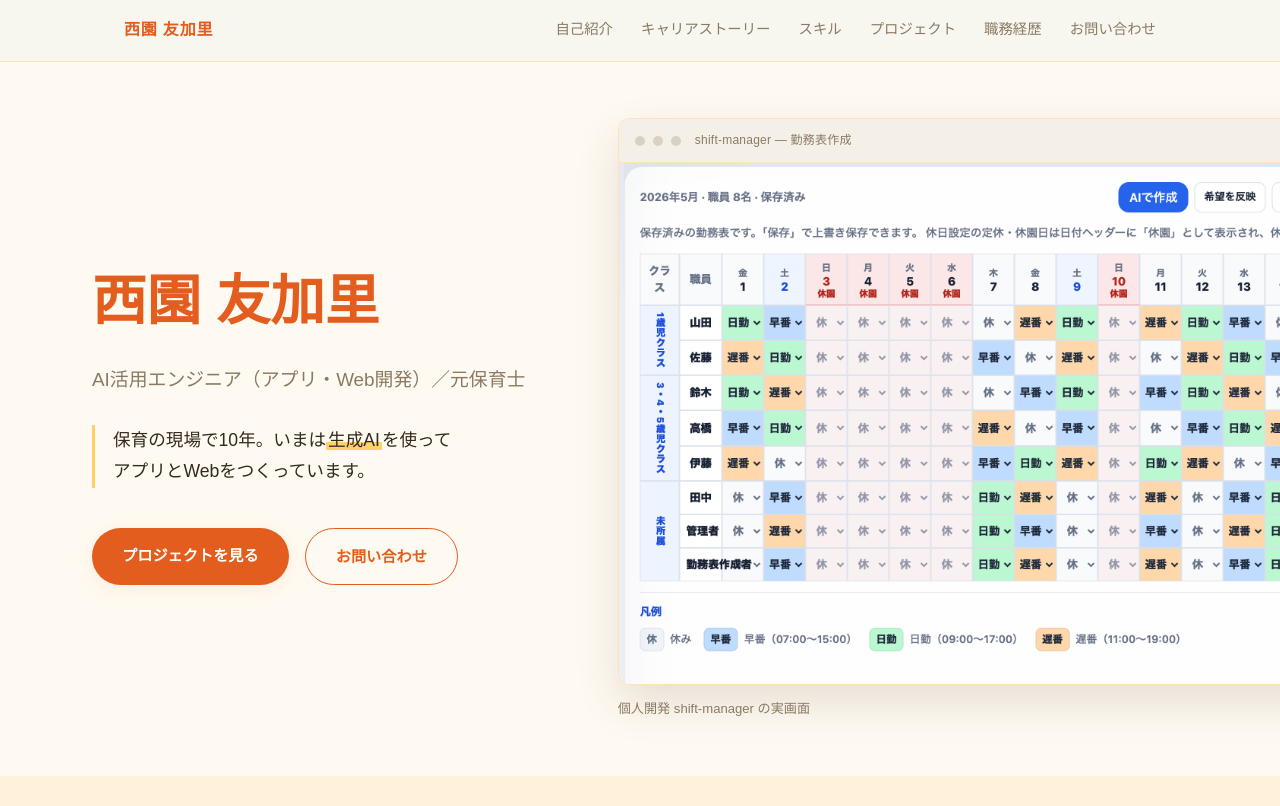
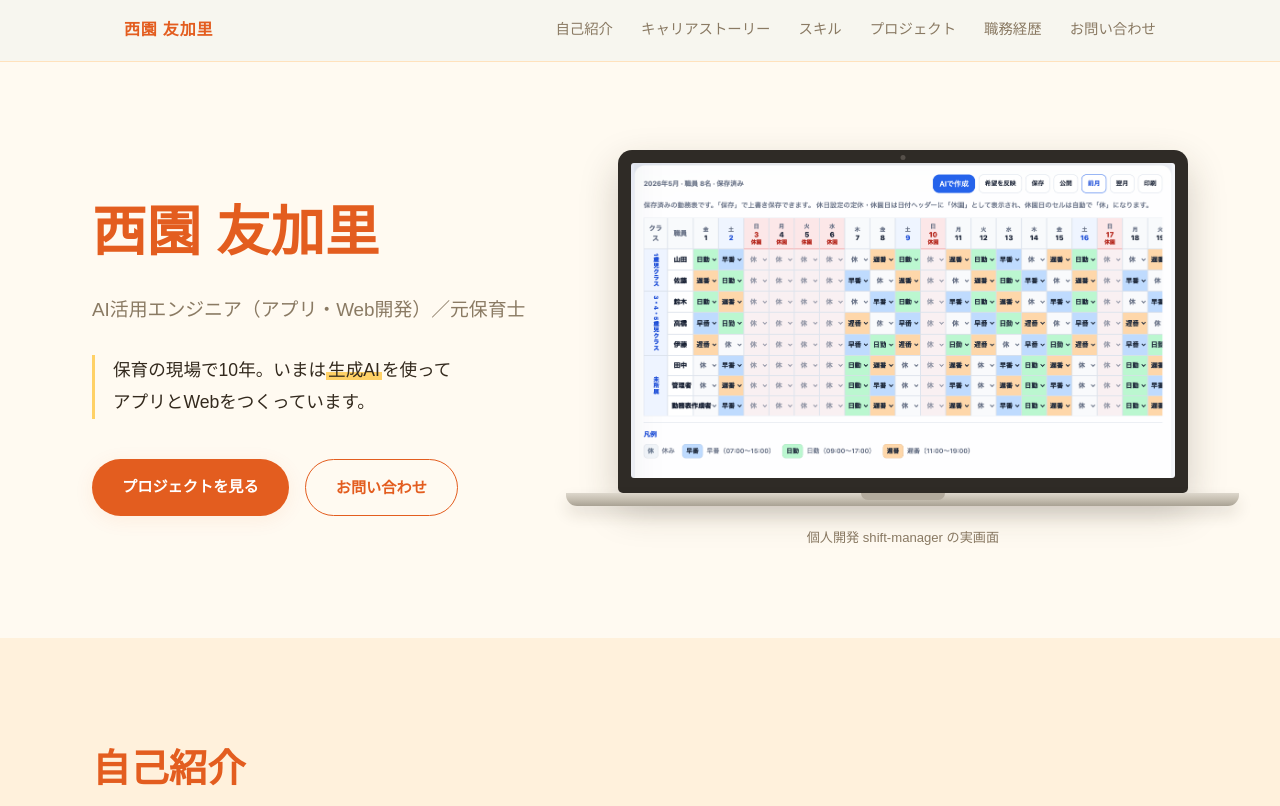
Before and after one commit to obarin-dev/portfolio, a plain HTML site: page index.html in a window 1280 px wide. Shown: the top 806 px of the page. Drawn offline with Linux system fonts and the light colour scheme.

Commit message:
Put hero screenshot in a CSS laptop mockup

```diff
--- a/index.html
+++ b/index.html
@@ -154,66 +154,73 @@
     align-items: center;
   }
 
-  /* 右端まで裁ち落として、ページに据わらせる */
-  .hero-shot {
-    margin-right: calc(-50vw + 50% + 24px);
+  /* ノートPCのモックアップ */
+  .laptop {
+    display: block;
+    transition: transform 0.25s ease;
   }
 
-  .browser {
-    border-radius: 12px 0 0 12px;
-    overflow: hidden;
-    background: #fff;
-    border: 1px solid var(--border);
-    border-right: none;
-    box-shadow: 0 18px 44px rgba(51, 41, 29, 0.13);
+  .laptop:hover { transform: translateY(-3px); }
+
+  .laptop-screen {
     display: block;
-    transition: transform 0.25s ease, box-shadow 0.25s ease;
+    background: #2f2b26;
+    border-radius: 14px 14px 5px 5px;
+    padding: 13px 13px 15px;
+    box-shadow: 0 16px 38px rgba(51, 41, 29, 0.22);
+    position: relative;
   }
 
-  .browser:hover {
-    transform: translateY(-3px);
-    box-shadow: 0 24px 54px rgba(51, 41, 29, 0.17);
+  /* インカメラ */
+  .laptop-screen::before {
+    content: "";
+    position: absolute;
+    top: 5px;
+    left: 50%;
+    transform: translateX(-50%);
+    width: 5px;
+    height: 5px;
+    border-radius: 50%;
+    background: #56504a;
   }
 
-  .browser-bar {
-    display: flex;
-    align-items: center;
-    gap: 8px;
-    padding: 11px 16px;
-    background: #f4f0e8;
-    border-bottom: 1px solid var(--border);
-  }
-
-  .browser-bar i {
-    width: 10px;
-    height: 10px;
-    border-radius: 50%;
-    background: #d9d2c4;
-    flex: none;
-  }
-
-  .browser-bar span {
-    margin-left: 6px;
-    font-size: 0.75rem;
-    color: var(--text-muted);
-    letter-spacing: 0.02em;
-  }
-
-  .browser img {
+  .laptop-screen img {
     width: 100%;
     height: auto;
     display: block;
+    border-radius: 3px;
+  }
+
+  /* 本体（ヒンジ〜手前側） */
+  .laptop-base {
+    display: block;
+    width: 118%;
+    margin-left: -9%;
+    height: 13px;
+    background: linear-gradient(180deg, #ddd7cc 0%, #c3bcae 55%, #a9a294 100%);
+    border-radius: 0 0 11px 11px;
+    position: relative;
+    box-shadow: 0 8px 16px rgba(51, 41, 29, 0.14);
+  }
+
+  /* 手前のくぼみ */
+  .laptop-base::after {
+    content: "";
+    position: absolute;
+    top: 0;
+    left: 50%;
+    transform: translateX(-50%);
+    width: 84px;
+    height: 7px;
+    background: #b3ab9d;
+    border-radius: 0 0 7px 7px;
   }
 
   .hero-shot figcaption {
-    margin-top: 12px;
+    margin-top: 20px;
     font-size: 0.82rem;
     color: var(--text-muted);
-  }
-
-  @media (max-width: 900px) {
-    .hero-shot { margin-right: 0; }
-    .browser { border-radius: 12px; border-right: 1px solid var(--border); }
+    text-align: center;
   }
 
   .hero-eyebrow {
@@ -679,14 +686,13 @@
       </div>
     </div>
     <figure class="hero-shot">
-      <a class="browser" href="#projects">
-        <span class="browser-bar" aria-hidden="true">
-          <i></i><i></i><i></i>
-          <span>shift-manager — 勤務表作成</span>
+      <a class="laptop" href="#projects">
+        <span class="laptop-screen">
+          <img src="assets/shift-manager.png"
+               alt="shift-manager の勤務表作成画面。職員ごとに早番・日勤・遅番・休が色分けされた月間の勤務表。"
+               width="2370" height="1370" loading="eager">
         </span>
-        <img src="assets/shift-manager.png"
-             alt="shift-manager の勤務表作成画面。職員ごとに早番・日勤・遅番・休が色分けされた月間の勤務表。"
-             width="2370" height="1370" loading="eager">
+        <span class="laptop-base"></span>
       </a>
       <figcaption>個人開発 shift-manager の実画面</figcaption>
     </figure>
```
